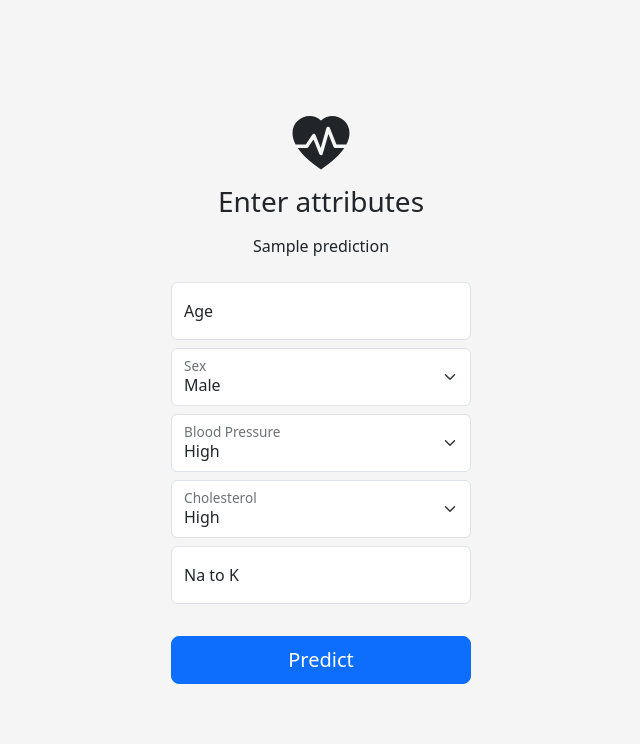
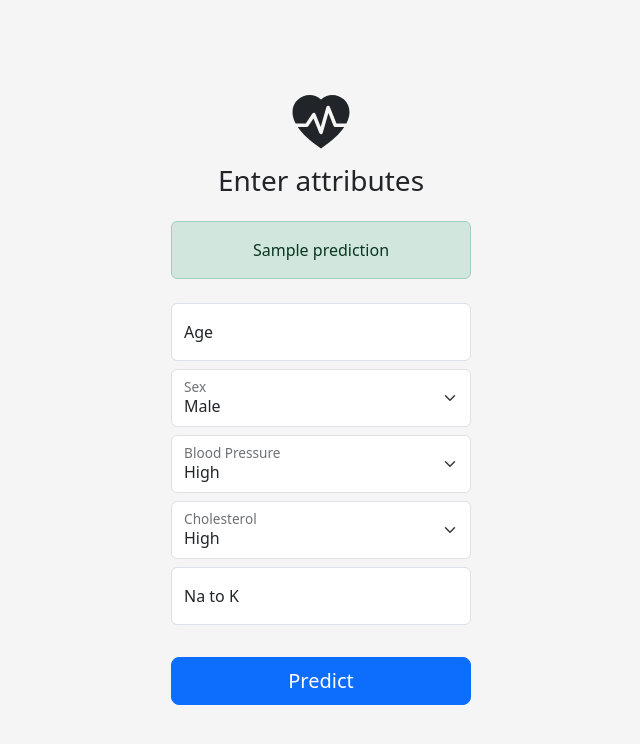
Before and after one commit to AminHajian/Which-drug, a Flask app: template templates/predict.html in a window 1280 px wide. Shown: the top 744 px of the page, without its empty margins (319-959 px from the left). Run offline with Flask 3, Linux system fonts and the light colour scheme; the template is opened without the code that fills it: most values are stand-ins (such as "Sample title", 1, 10 or a date in 2020); parts of the project's set-up code (start-up, migrations or seed data) failed here and were passed over.

Commit message:
Used flash message to show the prediction

```diff
--- a/templates/predict.html
+++ b/templates/predict.html
@@ -35,10 +35,10 @@
             d="M.88 8C-2.427 1.68 4.41-2 7.823 1.143c.06.055.119.112.176.171a3.12 3.12 0 0 1 .176-.17C11.59-2 18.426 1.68 15.12 8h-2.783l-1.874-4.686a.5.5 0 0 0-.945.049L7.921 8.956 6.464 5.314a.5.5 0 0 0-.88-.091L3.732 8H.88Z"
           />
         </svg>
-        <h1 class="h3 mb-3 fw-normal">Enter attributes</h1>
-        <!--TODO: Add a flash box for this-->
+        <h1 class="h3 mb-4 fw-normal">Enter attributes</h1>
+
         {% if data.prediction %}
-        <div class="mb-4">{{ data.prediction }}</div>
+        <div class="alert alert-success mb-4" role="alert">{{ data.prediction }}</div>
         {% endif %}
 
         <div class="form-floating mb-2">
```
